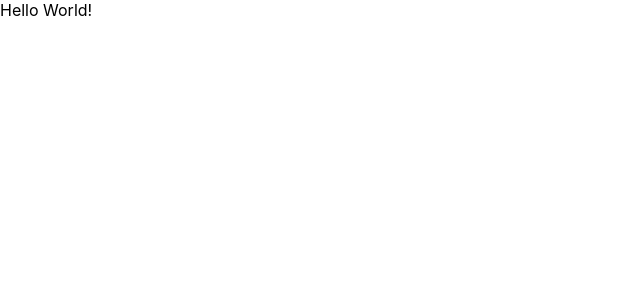
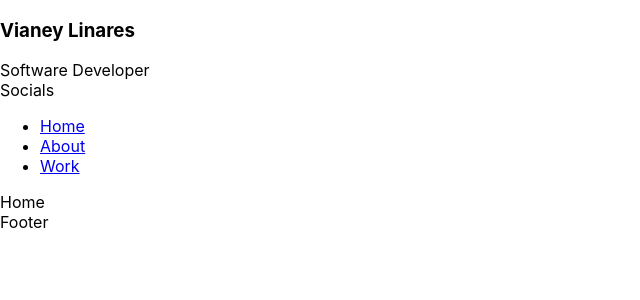
Before and after one commit to vianeylinares/vl-react, a React (Create React App) app: page /home in a window 1280 px wide. Shown: the top 300 px of the page, without its empty margins (0-640 px from the left). Built offline with nearby package versions, Linux system fonts and the light colour scheme.

Commit message:
Added basic component and rounting structures.

```diff
--- a/src/App.js
+++ b/src/App.js
@@ -1,8 +1,9 @@
+import { Routing } from "./router/Routing";
 
 function App() {
   return (
     <div className="wrapper">
-      Hello World!
+      <Routing />
     </div>
   );
 }
--- /dev/null
+++ b/src/components/About.js
@@ -0,0 +1,7 @@
+import React from 'react';
+
+export const About = () => {
+  return (
+    <div>About</div>
+  )
+}
--- /dev/null
+++ b/src/components/Home.js
@@ -0,0 +1,7 @@
+import React from 'react';
+
+export const Home = () => {
+  return (
+    <div>Home</div>
+  )
+}
--- /dev/null
+++ b/src/components/Work.js
@@ -0,0 +1,7 @@
+import React from 'react';
+
+export const Work = () => {
+  return (
+    <div>Work</div>
+  )
+}
--- /dev/null
+++ b/src/components/layout/Footer.js
@@ -0,0 +1,7 @@
+import React from 'react';
+
+export const Footer = () => {
+  return (
+    <div>Footer</div>
+  )
+}
--- /dev/null
+++ b/src/components/layout/HeaderNav.js
@@ -0,0 +1,32 @@
+import React from 'react';
+import { NavLink } from 'react-router-dom';
+
+export const HeaderNav = () => {
+  return (
+    <header className='header'>
+        <div className='branding-socials'>
+            <div className='branding'>
+                <h3>Vianey Linares</h3>
+                <span>Software Developer</span>
+            </div>
+            <div className='socials'>
+                Socials
+            </div>
+        </div>
+
+        <nav>
+            <ul>
+                <li>
+                    <NavLink to="/home" className={({isActive}) => isActive ? "active" : ""}>Home</NavLink>
+                </li>
+                <li>
+                    <NavLink to="/about" className={({isActive}) => isActive ? "active" : ""}>About</NavLink>
+                </li>
+                <li>
+                    <NavLink to="/work" className={({isActive}) => isActive ? "active" : ""}>Work</NavLink>
+                </li>
+            </ul>
+        </nav>
+    </header>
+  )
+}
--- /dev/null
+++ b/src/router/Routing.js
@@ -0,0 +1,29 @@
+import React from 'react';
+import { Routes, Route, BrowserRouter, NavLink, Navigate } from 'react-router-dom';
+import { Home } from '../components/Home';
+import { HeaderNav } from '../components/layout/HeaderNav';
+import { Footer } from '../components/layout/Footer';
+import { About } from '../components/About';
+import { Work } from '../components/Work';
+
+export const Routing = () => {
+  return (
+    <BrowserRouter>
+        {/* Navigation and Header */}
+        <HeaderNav />
+
+        {/* Content */}
+        <section className='content'>
+            <Routes>
+                <Route path='/' element={<Navigate to="home" />} />
+                <Route path="home" element={<Home />} />
+                <Route path="about" element={<About />} />
+                <Route path="work" element={<Work />} />
+            </Routes>
+        </section>
+
+        {/* Footer */}
+        <Footer />
+    </BrowserRouter>
+  )
+}
```
